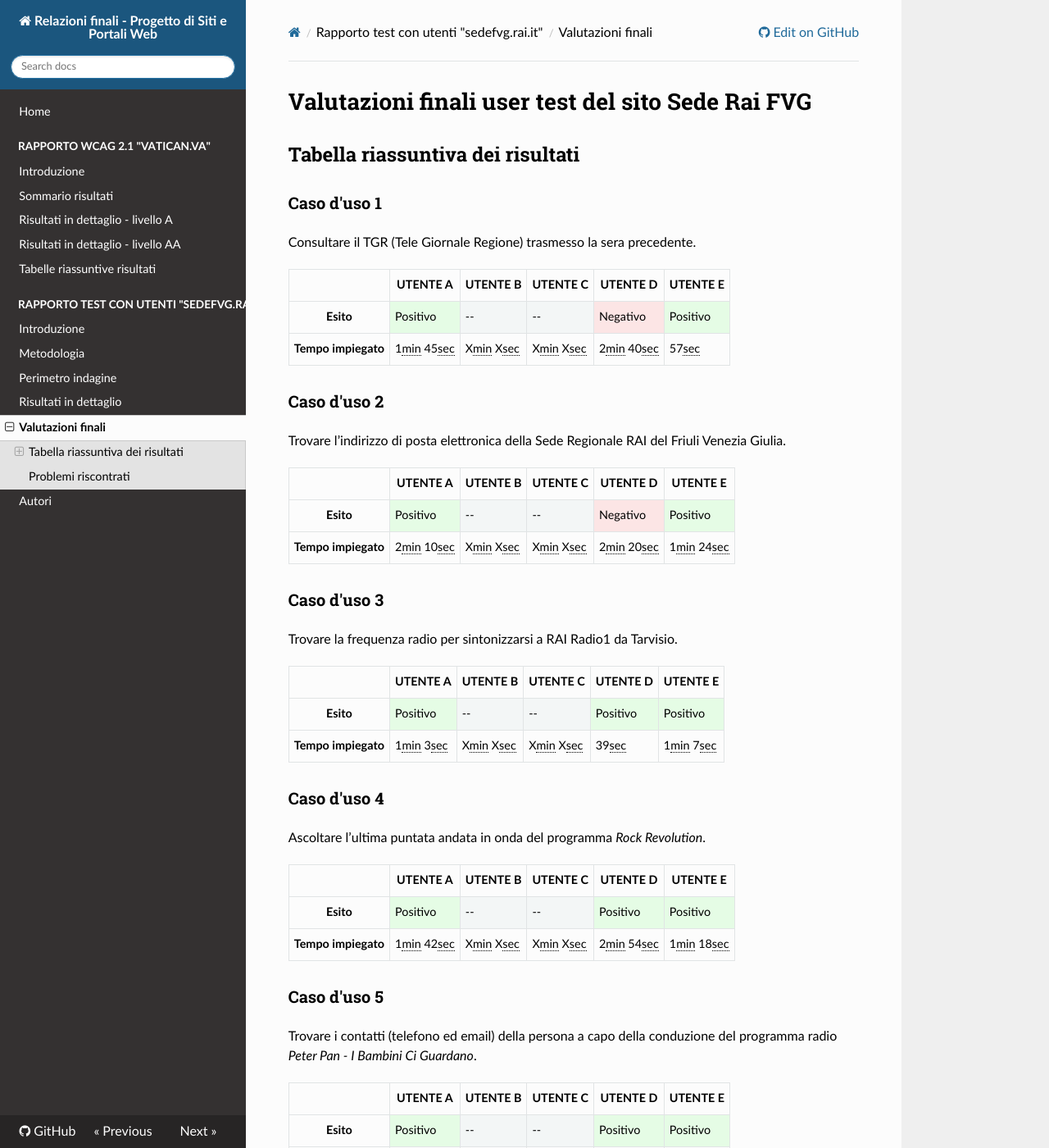
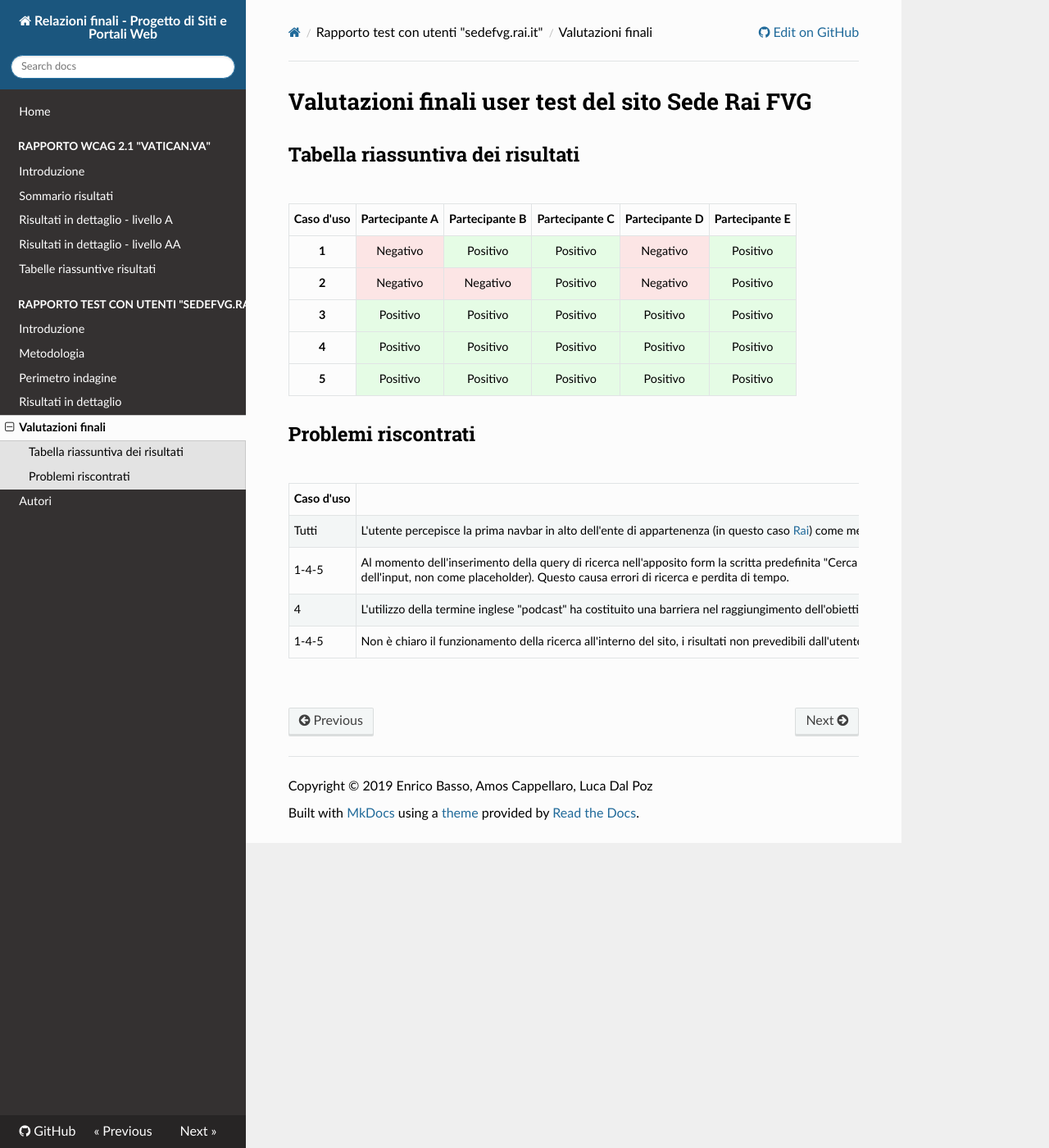
Before and after one commit to amosth/MA0175-Progetto-di-Siti-Web, an MkDocs documentation site: the page built from docs/ut_sedefvg_risultati.md, in a window 1280 px wide and 1400 px high. Shown: the whole window at 82% size. Built offline with MkDocs 1.6.1, drawn with Linux system fonts in a browser that asks for light colours; nearby versions of some CDN libraries; some of the changed text lies outside the part shown.

Commit message:
modifica pag. valutazioni finali

```diff
--- a/docs/extra.css
+++ b/docs/extra.css
@@ -85,6 +85,10 @@
 
 table.docutils thead th{
     text-align: center;
+}
+
+table.docutils td.centred{
+    text-align: center !important;
 }
 
 td.result{
--- a/docs/ut_sedefvg_risultati.md
+++ b/docs/ut_sedefvg_risultati.md
@@ -11,183 +11,56 @@
 
 ## Tabella riassuntiva dei risultati
 
-### Caso d'uso 1
-
-Consultare il TGR (Tele Giornale Regione) trasmesso la sera precedente.
-
-<table class="docutils">
+<table>
     <thead>
-        <tr>
-            <th></th>
-            <th scope="col">UTENTE A</th>
-            <th scope="col">UTENTE B</th>
-            <th scope="col">UTENTE C</th>
-            <th scope="col">UTENTE D</th>
-            <th scope="col">UTENTE E</th>
-        </tr>
+        <th>Caso d'uso</th>
+        <th>Partecipante A</th>
+        <th>Partecipante B</th>
+        <th>Partecipante C</th>
+        <th>Partecipante D</th>
+        <th>Partecipante E</th>
     </thead>
     <tbody>
         <tr>
-            <th scope="row">Esito</th>
-            <td class="bg-success">Positivo</td>
-            <td>--</td>
-            <td>--</td>
-            <td class="bg-danger">Negativo</td>
-            <td class="bg-success">Positivo</td>
+            <th scope="row">1</th>
+            <td class="centred bg-danger">Negativo</td>
+            <td class="centred bg-success">Positivo</td>
+            <td class="centred bg-success">Positivo</td>
+            <td class="centred bg-danger">Negativo</td>
+            <td class="centred bg-success">Positivo</td>
         </tr>
         <tr>
-            <th scope="row">Tempo impiegato</th>
-            <td>1<abbr title="minuti">min</abbr> 45<abbr title="secondi">sec</abbr></td>
-            <td>X<abbr title="minuti">min</abbr> X<abbr title="secondi">sec</abbr></td>
-            <td>X<abbr title="minuti">min</abbr> X<abbr title="secondi">sec</abbr></td>
-            <td>2<abbr title="minuti">min</abbr> 40<abbr title="secondi">sec</abbr></td>
-            <td>57<abbr title="secondi">sec</abbr></td>
-        </tr>
-
-    </tbody>
-</table>
-
-### Caso d'uso 2
-
-Trovare l’indirizzo di posta elettronica della Sede Regionale RAI del Friuli Venezia Giulia.
-
-<table class="docutils">
-    <thead>
-        <tr>
-            <th></th>
-            <th scope="col">UTENTE A</th>
-            <th scope="col">UTENTE B</th>
-            <th scope="col">UTENTE C</th>
-            <th scope="col">UTENTE D</th>
-            <th scope="col">UTENTE E</th>
-        </tr>
-    </thead>
-    <tbody>
-        <tr>
-            <th scope="row">Esito</th>
-            <td class="bg-success">Positivo</td>
-            <td>--</td>
-            <td>--</td>
-            <td class="bg-danger">Negativo</td>
-            <td class="bg-success">Positivo</td>
+            <th scope="row">2</th>
+            <td class="centred bg-danger">Negativo</td>
+            <td class="centred bg-danger">Negativo</td>
+            <td class="centred bg-success">Positivo</td>
+            <td class="centred bg-danger">Negativo</td>
+            <td class="centred bg-success">Positivo</td>
         </tr>
         <tr>
-            <th scope="row">Tempo impiegato</th>
-            <td>2<abbr title="minuti">min</abbr> 10<abbr title="secondi">sec</abbr></td>
-            <td>X<abbr title="minuti">min</abbr> X<abbr title="secondi">sec</abbr></td>
-            <td>X<abbr title="minuti">min</abbr> X<abbr title="secondi">sec</abbr></td>
-            <td>2<abbr title="minuti">min</abbr> 20<abbr title="secondi">sec</abbr></td>
-            <td>1<abbr title="minuti">min</abbr> 24<abbr title="secondi">sec</abbr></td>
-        </tr>
-
-    </tbody>
-</table>
-
-### Caso d'uso 3
-
-Trovare la frequenza radio per sintonizzarsi a RAI Radio1 da Tarvisio.
-
-<table class="docutils">
-    <thead>
-        <tr>
-            <th></th>
-            <th scope="col">UTENTE A</th>
-            <th scope="col">UTENTE B</th>
-            <th scope="col">UTENTE C</th>
-            <th scope="col">UTENTE D</th>
-            <th scope="col">UTENTE E</th>
-        </tr>
-    </thead>
-    <tbody>
-        <tr>
-            <th scope="row">Esito</th>
-            <td class="bg-success">Positivo</td>
-            <td>--</td>
-            <td>--</td>
-            <td class="bg-success">Positivo</td>
-            <td class="bg-success">Positivo</td>
+            <th scope="row">3</th>
+            <td class="centred bg-success">Positivo</td>
+            <td class="centred bg-success">Positivo</td>
+            <td class="centred bg-success">Positivo</td>
+            <td class="centred bg-success">Positivo</td>
+            <td class="centred bg-success">Positivo</td>
         </tr>
         <tr>
-            <th scope="row">Tempo impiegato</th>
-            <td>1<abbr title="minuti">min</abbr> 3<abbr title="secondi">sec</abbr></td>
-            <td>X<abbr title="minuti">min</abbr> X<abbr title="secondi">sec</abbr></td>
-            <td>X<abbr title="minuti">min</abbr> X<abbr title="secondi">sec</abbr></td>
-            <td>39<abbr title="secondi">sec</abbr></td>
-            <td>1<abbr title="minuti">min</abbr> 7<abbr title="secondi">sec</abbr></td>
-        </tr>
-
-    </tbody>
-</table>
-
-### Caso d'uso 4
-
-Ascoltare l’ultima puntata andata in onda del programma *Rock Revolution*.
-
-<table class="docutils">
-    <thead>
-        <tr>
-            <th></th>
-            <th scope="col">UTENTE A</th>
-            <th scope="col">UTENTE B</th>
-            <th scope="col">UTENTE C</th>
-            <th scope="col">UTENTE D</th>
-            <th scope="col">UTENTE E</th>
-        </tr>
-    </thead>
-    <tbody>
-        <tr>
-            <th scope="row">Esito</th>
-            <td class="bg-success">Positivo</td>
-            <td>--</td>
-            <td>--</td>
-            <td class="bg-success">Positivo</td>
-            <td class="bg-success">Positivo</td>
+            <th scope="row">4</th>
+            <td class="centred bg-success">Positivo</td>
+            <td class="centred bg-success">Positivo</td>
+            <td class="centred bg-success">Positivo</td>
+            <td class="centred bg-success">Positivo</td>
+            <td class="centred bg-success">Positivo</td>
         </tr>
         <tr>
-            <th scope="row">Tempo impiegato</th>
-            <td>1<abbr title="minuti">min</abbr> 42<abbr title="secondi">sec</abbr></td>
-            <td>X<abbr title="minuti">min</abbr> X<abbr title="secondi">sec</abbr></td>
-            <td>X<abbr title="minuti">min</abbr> X<abbr title="secondi">sec</abbr></td>
-            <td>2<abbr title="minuti">min</abbr> 54<abbr title="secondi">sec</abbr></td>
-            <td>1<abbr title="minuti">min</abbr> 18<abbr title="secondi">sec</abbr></td>
+            <th scope="row">5</th>
+            <td class="centred bg-success">Positivo</td>
+            <td class="centred bg-success">Positivo</td>
+            <td class="centred bg-success">Positivo</td>
+            <td class="centred bg-success">Positivo</td>
+            <td class="centred bg-success">Positivo</td>
         </tr>
-
-    </tbody>
-</table>
-
-### Caso d'uso 5
-
-Trovare i contatti (telefono ed email) della persona a capo della conduzione del programma radio *Peter Pan - I Bambini Ci Guardano*.
-
-<table class="docutils">
-    <thead>
-        <tr>
-            <th></th>
-            <th scope="col">UTENTE A</th>
-            <th scope="col">UTENTE B</th>
-            <th scope="col">UTENTE C</th>
-            <th scope="col">UTENTE D</th>
-            <th scope="col">UTENTE E</th>
-        </tr>
-    </thead>
-    <tbody>
-        <tr>
-            <th scope="row">Esito</th>
-            <td class="bg-success">Positivo</td>
-            <td>--</td>
-            <td>--</td>
-            <td class="bg-success">Positivo</td>
-            <td class="bg-success">Positivo</td>
-        </tr>
-        <tr>
-            <th scope="row">Tempo impiegato</th>
-            <td>3<abbr title="minuti">min</abbr> 32<abbr title="secondi">sec</abbr></td>
-            <td>X<abbr title="minuti">min</abbr> X<abbr title="secondi">sec</abbr></td>
-            <td>X<abbr title="minuti">min</abbr> X<abbr title="secondi">sec</abbr></td>
-            <td>1<abbr title="minuti">min</abbr> 38<abbr title="secondi">sec</abbr></td>
-            <td>58<abbr title="secondi">sec</abbr></td>
-        </tr>
-
     </tbody>
 </table>
 
@@ -206,25 +79,25 @@
         <tr>
             <td>Tutti</td>
             <td>L'utente percepisce la prima navbar in alto dell'ente di appartenenza (in questo caso <a href="http://rai.tv">Rai</a>) come menu principale del sito in analisi e quindi basa principalmente la sua navigazione su questo elemento della pagina.</td>
-            <td class="bg-warning">Minore</td>
+            <td class="centred bg-warning">Minore</td>
             <td>Riconsiderare l'aspetto grafico della navbar per assegnarle il giusto significato.</td>
         </tr>
         <tr>
             <td>1-4-5</td>
             <td>Al momento dell'inserimento della query di ricerca nell'apposito form la scritta predefinita "Cerca nel sito" non scompare al focus dell'utente nell'input (perché impostata come <code>value</code> dell'input, non come placeholder). Questo causa errori di ricerca e perdita di tempo.</td>
-            <td class="bg-warning">Minore</td>
+            <td class="centred bg-warning">Minore</td>
             <td>Utilizzare un placeholder o meglio una label.</td>
         </tr>
         <tr>
             <td>4</td>
             <td>L'utilizzo della termine inglese "podcast" ha costituito una barriera nel raggiungimento dell'obiettivo per gli utenti che non conoscevano il significato di tale parola.</td>
-            <td class="bg-warning">Minore</td>
+            <td class="centred bg-warning">Minore</td>
             <td>Cambiare la dicitura "podcast" in "repliche" o simili.</td>
         </tr>
         <tr>
             <td>1-4-5</td>
             <td>Non è chiaro il funzionamento della ricerca all'interno del sito, i risultati non prevedibili dall'utente (la logica non si riesce nemmeno a indovinare).</td>
-            <td class="bg-danger">Importante</td>
+            <td class="centred bg-danger">Importante</td>
             <td>Riprogettare l'algoritmo di ricerca.</td>
         </tr>
     </tbody>
```
